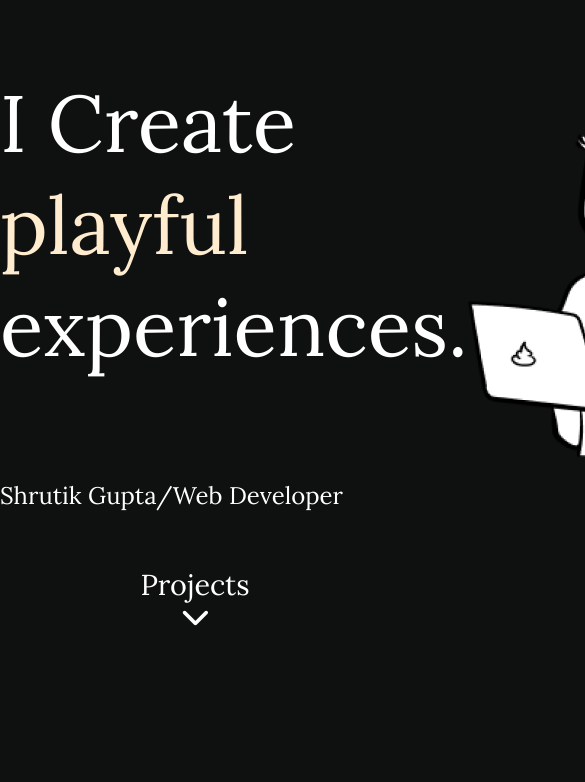
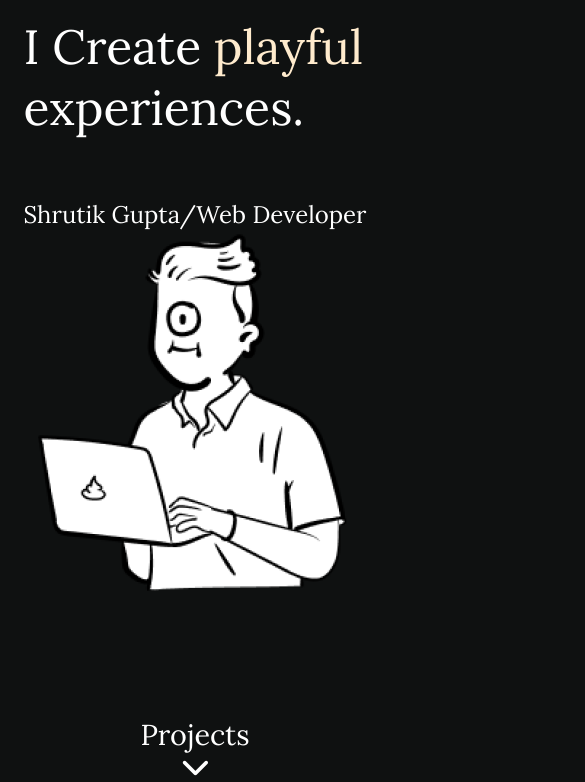
Before and after one commit to shrutik-gupta/PersonalWebsite, a plain HTML site: page index.html in a window 390 px wide. Shown: the part 64-846 px from the top of the page, 585 px wide, since content can reach past the window. Drawn offline with Linux system fonts and the light colour scheme.

Commit message:
added media queries

```diff
--- a/style.css
+++ b/style.css
@@ -68,3 +68,21 @@ footer{
     50%{color: rgb(177, 141, 177);}
     to{color: burlywood;}
 }
+
+@media (max-width: 768px) {
+    .hero-section{
+        font-size: 4rem;
+        height: 700px;
+        flex-direction: column;
+        justify-content: flex-start;
+    }
+}
+
+@media (max-width: 452px) {
+    .hero-section{
+        font-size: 3rem;
+        height: 700px;
+        flex-direction: column;
+        justify-content: flex-start;
+    }
+}
```
